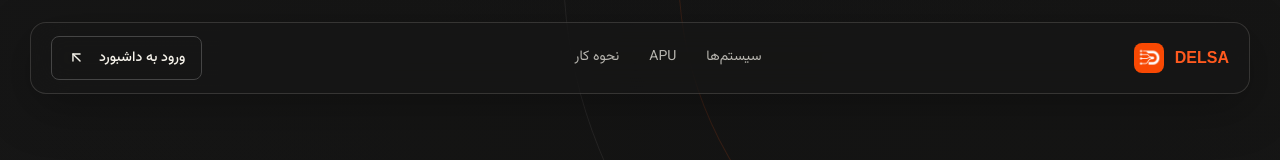
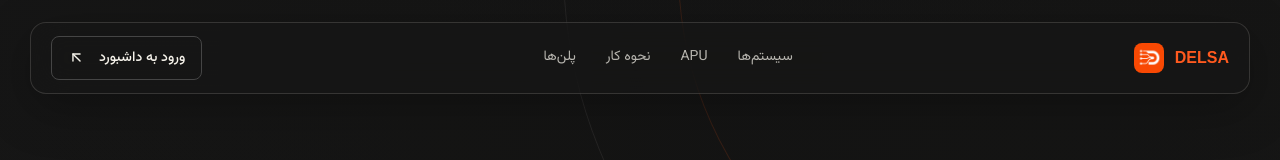
Before and after one commit to maxjomeh/delsa, a Next.js app: page / in a window 1280 px wide. Shown: the top 160 px of the page. Built offline with nearby package versions, Linux system fonts and the light colour scheme.

Commit message:
Link the DELSA site to subscription plans

```diff
--- a/app/page.tsx
+++ b/app/page.tsx
@@ -13,7 +13,7 @@ const systems=[
 const channels=[['ب','بله'],['ا','ایتا'],['ر','روبیکا'],['س','سروش']];
 const workflow=[{Icon:MessagesSquare,title:'پیام وارد می‌شود',copy:'در صندوق مشترک دیده می‌شود.'},{Icon:Bot,title:'پاسخ دقیق آماده است',copy:'از روی اطلاعات و موجودی واقعی.'},{Icon:ShoppingBag,title:'سفارش ثبت می‌شود',copy:'فاکتور و وضعیت پرداخت مشخص است.'},{Icon:Truck,title:'سفارش تحویل می‌شود',copy:'ارسال و پیگیری کنار همان پرونده.'}];
 export default function Home(){return <>
-  <header className="site-header floating-header wrap"><Link href="/" className="brand" aria-label="دلسا، صفحه اصلی"><img className="brand-mark" src="/delsa-mark.svg" alt=""/><span className="brand-word">DELSA</span></Link><nav aria-label="منوی اصلی"><a href="#systems">سیستم‌ها</a><a href="#apu">APU</a><a href="#workflow">نحوه کار</a></nav><Link className="button small" href="/dashboard">ورود به داشبورد <ArrowUpLeft size={17}/></Link></header>
+  <header className="site-header floating-header wrap"><Link href="/" className="brand" aria-label="دلسا، صفحه اصلی"><img className="brand-mark" src="/delsa-mark.svg" alt=""/><span className="brand-word">DELSA</span></Link><nav aria-label="منوی اصلی"><a href="#systems">سیستم‌ها</a><a href="#apu">APU</a><a href="#workflow">نحوه کار</a><Link href="/pricing">پلن‌ها</Link></nav><Link className="button small" href="/dashboard">ورود به داشبورد <ArrowUpLeft size={17}/></Link></header>
   <main><section className="cinematic-hero" aria-labelledby="hero-title"><HeroVideo/><div className="hero-shade" aria-hidden="true"/><div className="hero-orbit hero-orbit-one" aria-hidden="true"/><div className="hero-orbit hero-orbit-two" aria-hidden="true"/><div className="cinematic-inner wrap"><div className="cinematic-label"><span className="cinematic-pulse"/> سیستم یکپارچه‌ی فروش آنلاین</div><h1 id="hero-title" className="cinematic-title"><span aria-hidden="true"><span>D</span><span>E</span><span>L</span><span>S</span><span>A</span></span><span className="sr-only">DELSA</span><i aria-hidden="true">✳</i></h1><div className="cinematic-intro"><div><span className="cinematic-overline">از اولین پیام تا سفارشِ تحویل‌شده</span><p>پیام، محصول، سفارش و مشتری را در یک مسیر روشن به هم وصل کن.</p></div><div className="hero-actions"><Link className="button primary" href="/dashboard">ورود به محیط آزمایشی <ArrowUpLeft size={20}/></Link><a className="button cinematic-secondary" href="#systems">آشنایی با سیستم‌ها <ArrowLeft size={18}/></a></div></div><div className="cinematic-bottom"><div className="hero-channels"><span>کانال‌های نسخه‌ی اولیه</span>{channels.map(([letter,name])=><span className="channel-pill" key={name}><i>{letter}</i>{name}</span>)}</div><a className="scroll-cue" href="#systems"><span>سیستم‌های دلسا</span><ArrowLeft size={16}/></a></div></div></section>
   <section className="trust-strip wrap"><span>ابزارهایی که کنار هم کار می‌کنند</span><div><span><MessagesSquare/> پیام‌رسان‌ها</span><span><Store/> فروشگاه</span><span><Boxes/> انبار</span><span><Truck/> ارسال</span></div></section>
   <section id="systems" className="wrap systems-section"><div className="section-head"><div><span className="eyebrow">سیستم‌های دلسا</span><h2>هر بخش از فروش،<br/>متصل به بخش بعدی.</h2></div><p>ابزارهای جدا از هم کمتر؛ دید روشن‌تر از کل مسیر فروش.</p></div><div className="systems-grid">{systems.map(({icon:Icon,kicker,title,text,href,cta})=><SpotlightCard className="system-card spotlight-card" key={kicker}><div className="system-card-top"><span className="system-icon"><Icon size={21}/></span><span>{kicker}</span></div><h3>{title}</h3><p>{text}</p><Link href={href}>{cta}<ArrowLeft size={17}/></Link></SpotlightCard>)}</div></section>
```
